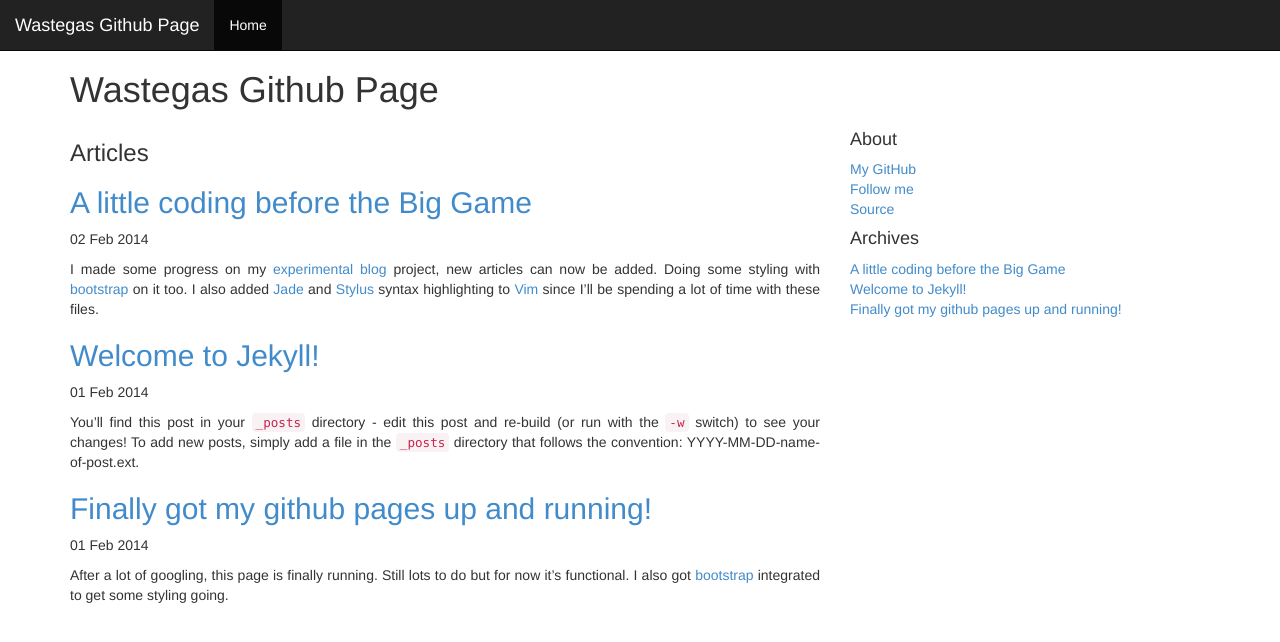
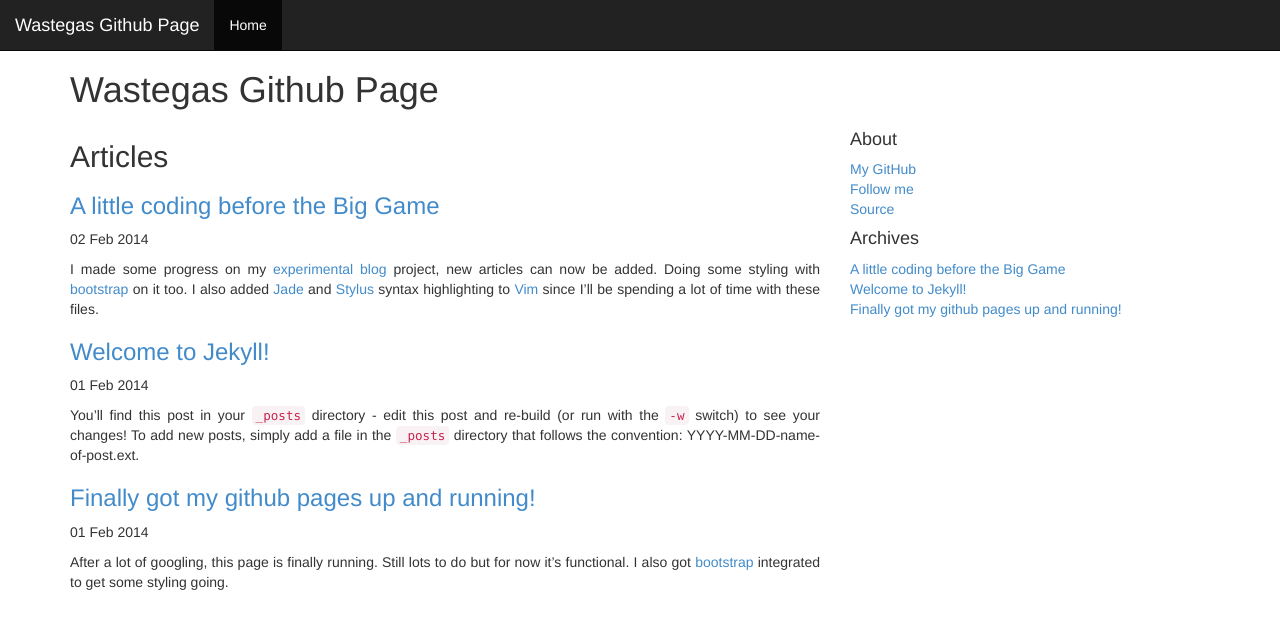
Before and after one commit to wastegas/wastegas.github.io, a Jekyll site: the page built from index.md, in a window 1280 px wide. Shown: the top 642 px of the page. Built offline with Jekyll 4.4.1, drawn with Linux system fonts in a browser that asks for light colours; Markdown is read by kramdown in place of the engine named in the settings.

Commit message:
fixed funky H ordering

```diff
--- a/_layouts/default.html
+++ b/_layouts/default.html
@@ -6,10 +6,10 @@
     </div>
     <div class="row">
         <div class="col-md-8 blog-main">
-            <h3>Articles</h3>
+            <h2>Articles</h2>
                 {% for post in site.posts limit:4 %}
                 <div class="blog-post">
-                    <h2 class="blog-post-title"><a href="{{ post.url }}">{{ post.title }}</a></h2>
+                    <h3 class="blog-post-title"><a href="{{ post.url }}">{{ post.title }}</a></h3>
                     <p class="blog-post-meta">{{ post.date | date_to_string }}</p>
                     <p> {{ post.excerpt }} </p>
                 </div><!-- blog-post -->
```
